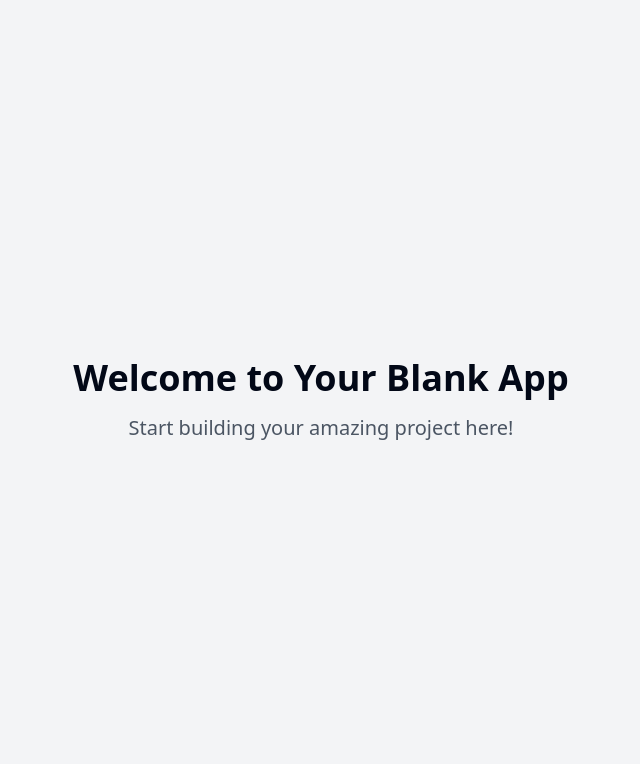
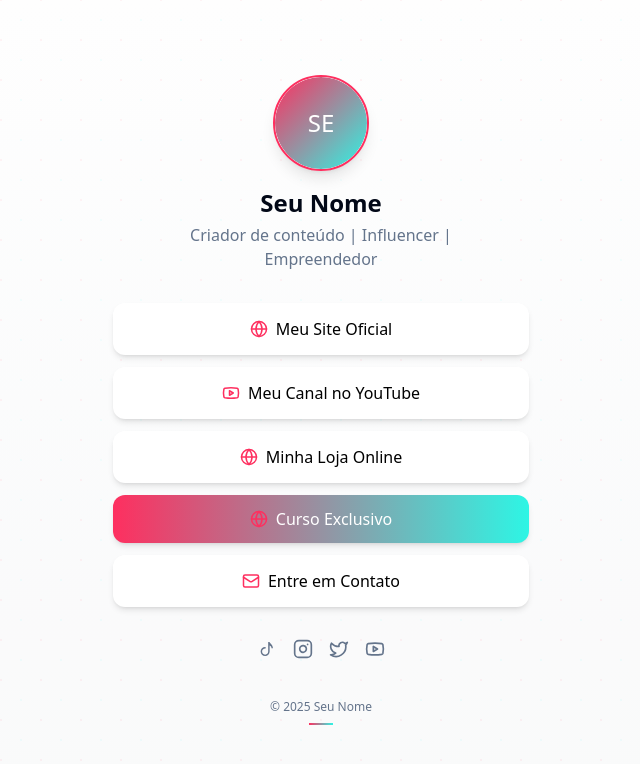
Before and after one commit to Danieloutliers/tiktok-bio-garden, a React (Vite) app: page / in a window 1280 px wide. Shown: the top 764 px of the page, without its empty margins (319-959 px from the left). Built offline with nearby package versions, Linux system fonts and the light colour scheme.

Commit message:
Add Linktree-like page
Implement a Linktree-like page for TikTok bio.

```diff
--- /dev/null
+++ b/src/components/LinkButton.tsx
@@ -0,0 +1,39 @@
+
+import { cn } from "@/lib/utils";
+import { HTMLAttributeAnchorTarget } from "react";
+
+interface LinkButtonProps {
+  href: string;
+  icon?: React.ReactNode;
+  label: string;
+  className?: string;
+  target?: HTMLAttributeAnchorTarget;
+}
+
+const LinkButton = ({
+  href,
+  icon,
+  label,
+  className,
+  target = "_blank"
+}: LinkButtonProps) => {
+  return (
+    <a
+      href={href}
+      target={target}
+      rel="noopener noreferrer"
+      className={cn(
+        "w-full flex items-center justify-center gap-2 px-4 py-3 mb-3 rounded-lg font-medium transition-all",
+        "bg-white text-black border-2 border-transparent",
+        "hover:bg-white/90 hover:border-primary hover:scale-[1.02] active:scale-[0.98]",
+        "shadow-md hover:shadow-lg",
+        className
+      )}
+    >
+      {icon && <span className="text-primary">{icon}</span>}
+      <span>{label}</span>
+    </a>
+  );
+};
+
+export default LinkButton;
--- /dev/null
+++ b/src/components/LinkTree.tsx
@@ -0,0 +1,21 @@
+
+import { ReactNode } from "react";
+import "../styles/linktree.css";
+
+interface LinkTreeProps {
+  children: ReactNode;
+  className?: string;
+}
+
+const LinkTree = ({ children, className = "" }: LinkTreeProps) => {
+  return (
+    <div className="min-h-screen w-full flex items-center justify-center relative bg-gradient-to-b from-white to-gray-50">
+      <div className="absolute inset-0 bg-tiktok-pattern"></div>
+      <div className={`relative max-w-md w-full px-4 py-8 ${className}`}>
+        {children}
+      </div>
+    </div>
+  );
+};
+
+export default LinkTree;
--- /dev/null
+++ b/src/components/Profile.tsx
@@ -0,0 +1,35 @@
+
+import { Avatar, AvatarFallback, AvatarImage } from "@/components/ui/avatar";
+import { cn } from "@/lib/utils";
+
+interface ProfileProps {
+  name: string;
+  description?: string;
+  avatarUrl?: string;
+  className?: string;
+}
+
+const Profile = ({
+  name,
+  description,
+  avatarUrl,
+  className
+}: ProfileProps) => {
+  return (
+    <div className={cn("flex flex-col items-center", className)}>
+      <Avatar className="h-24 w-24 mb-4 border-2 border-primary shadow-lg">
+        {avatarUrl ? (
+          <AvatarImage src={avatarUrl} alt={name} />
+        ) : (
+          <AvatarFallback className="text-2xl bg-gradient-to-br from-primary to-secondary text-white">
+            {name.substring(0, 2).toUpperCase()}
+          </AvatarFallback>
+        )}
+      </Avatar>
+      <h1 className="text-2xl font-bold mb-1 text-foreground">{name}</h1>
+      {description && <p className="text-muted-foreground text-center max-w-xs">{description}</p>}
+    </div>
+  );
+};
+
+export default Profile;
--- /dev/null
+++ b/src/components/SocialIcons.tsx
@@ -0,0 +1,36 @@
+
+import { cn } from "@/lib/utils";
+import { ReactNode } from "react";
+
+interface SocialLink {
+  href: string;
+  icon: ReactNode;
+  label: string;
+}
+
+interface SocialIconsProps {
+  links: SocialLink[];
+  className?: string;
+}
+
+const SocialIcons = ({ links, className }: SocialIconsProps) => {
+  return (
+    <div className={cn("flex justify-center gap-4 mt-4", className)}>
+      {links.map((link, index) => (
+        <a
+          key={index}
+          href={link.href}
+          target="_blank"
+          rel="noopener noreferrer"
+          className="text-muted-foreground hover:text-primary transition-colors"
+          aria-label={link.label}
+        >
+          <span className="sr-only">{link.label}</span>
+          {link.icon}
+        </a>
+      ))}
+    </div>
+  );
+};
+
+export default SocialIcons;
--- a/src/index.css
+++ b/src/index.css
@@ -13,16 +13,17 @@
     --popover: 0 0% 100%;
     --popover-foreground: 222.2 84% 4.9%;
 
-    --primary: 222.2 47.4% 11.2%;
+    /* TikTok-inspired colors */
+    --primary: 346 99% 59%; /* TikTok red #FE2C55 */
     --primary-foreground: 210 40% 98%;
 
-    --secondary: 210 40% 96.1%;
+    --secondary: 175 91% 57%; /* TikTok teal #25F4EE */
     --secondary-foreground: 222.2 47.4% 11.2%;
 
     --muted: 210 40% 96.1%;
     --muted-foreground: 215.4 16.3% 46.9%;
 
-    --accent: 210 40% 96.1%;
+    --accent: 175 91% 57%; /* TikTok teal #25F4EE */
     --accent-foreground: 222.2 47.4% 11.2%;
 
     --destructive: 0 84.2% 60.2%;
@@ -32,7 +33,7 @@
     --input: 214.3 31.8% 91.4%;
     --ring: 222.2 84% 4.9%;
 
-    --radius: 0.5rem;
+    --radius: 0.75rem;
 
     --sidebar-background: 0 0% 98%;
 
--- a/src/pages/Index.tsx
+++ b/src/pages/Index.tsx
@@ -1,13 +1,114 @@
-// Update this page (the content is just a fallback if you fail to update the page)
+
+import { Instagram, Youtube, Twitter, Mail, Globe } from "lucide-react";
+import LinkTree from "@/components/LinkTree";
+import Profile from "@/components/Profile";
+import LinkButton from "@/components/LinkButton";
+import SocialIcons from "@/components/SocialIcons";
 
 const Index = () => {
+  // Replace with your actual information
+  const profileInfo = {
+    name: "Seu Nome",
+    description: "Criador de conteúdo | Influencer | Empreendedor",
+    avatarUrl: "" // Add your profile image URL here
+  };
+
+  // Replace with your actual links
+  const links: {
+    label: string;
+    href: string;
+    icon?: React.ReactNode;
+    className?: string;
+  }[] = [
+    {
+      label: "Meu Site Oficial",
+      href: "https://seusite.com",
+      icon: <Globe size={18} />
+    },
+    {
+      label: "Meu Canal no YouTube",
+      href: "https://youtube.com/@seucanalaqui",
+      icon: <Youtube size={18} />
+    },
+    {
+      label: "Minha Loja Online",
+      href: "https://minhaloja.com",
+      icon: <Globe size={18} />
+    },
+    {
+      label: "Curso Exclusivo",
+      href: "https://meucurso.com",
+      icon: <Globe size={18} />,
+      className: "bg-gradient-to-r from-primary to-secondary text-white hover:from-primary/90 hover:to-secondary/90 border-none hover-pulse"
+    },
+    {
+      label: "Entre em Contato",
+      href: "mailto:seuemail@exemplo.com",
+      icon: <Mail size={18} />
+    }
+  ];
+
+  // Replace with your actual social media links
+  const socialLinks = [
+    {
+      label: "TikTok",
+      href: "https://tiktok.com/@seuusuario",
+      icon: (
+        <svg width="20" height="20" viewBox="0 0 24 24" fill="none" xmlns="http://www.w3.org/2000/svg">
+          <path d="M16.6 5.82C18.06 7.2 19.1 9.08 19.1 11.1H17.4C17.4 9.64 16.52 8.38 15.16 7.84V15.1C15.16 18.08 12.74 20.5 9.76 20.5C6.78 20.5 4.36 18.08 4.36 15.1C4.36 12.12 6.78 9.7 9.76 9.7C9.96 9.7 10.14 9.72 10.34 9.74V11.5C10.14 11.48 9.96 11.44 9.76 11.44C7.74 11.44 6.1 13.08 6.1 15.1C6.1 17.12 7.74 18.76 9.76 18.76C11.78 18.76 13.42 17.12 13.42 15.1V3.5H15.16C15.16 3.5 15.16 3.88 15.16 3.96C15.16 4.3 16.04 5.18 16.6 5.82Z" fill="currentColor" />
+        </svg>
+      )
+    },
+    {
+      label: "Instagram",
+      href: "https://instagram.com/seuusuario",
+      icon: <Instagram size={20} />
+    },
+    {
+      label: "Twitter",
+      href: "https://twitter.com/seuusuario",
+      icon: <Twitter size={20} />
+    },
+    {
+      label: "YouTube",
+      href: "https://youtube.com/@seucanal",
+      icon: <Youtube size={20} />
+    }
+  ];
+
   return (
-    <div className="min-h-screen flex items-center justify-center bg-gray-100">
-      <div className="text-center">
-        <h1 className="text-4xl font-bold mb-4">Welcome to Your Blank App</h1>
-        <p className="text-xl text-gray-600">Start building your amazing project here!</p>
+    <LinkTree>
+      <div className="profile-animation">
+        <Profile
+          name={profileInfo.name}
+          description={profileInfo.description}
+          avatarUrl={profileInfo.avatarUrl}
+          className="mb-8"
+        />
       </div>
-    </div>
+
+      <div className="space-y-3">
+        {links.map((link, index) => (
+          <div key={index} className="link-animation">
+            <LinkButton
+              href={link.href}
+              label={link.label}
+              icon={link.icon}
+              className={link.className}
+            />
+          </div>
+        ))}
+      </div>
+
+      <SocialIcons links={socialLinks} className="mt-8" />
+
+      <div className="text-center mt-10">
+        <p className="text-xs text-muted-foreground">© {new Date().getFullYear()} {profileInfo.name}</p>
+        <div className="mt-2 flex items-center justify-center">
+          <div className="h-0.5 w-6 bg-gradient-to-r from-primary to-secondary"></div>
+        </div>
+      </div>
+    </LinkTree>
   );
 };
 
--- /dev/null
+++ b/src/styles/linktree.css
@@ -0,0 +1,60 @@
+
+@keyframes fadeIn {
+  from {
+    opacity: 0;
+    transform: translateY(10px);
+  }
+  to {
+    opacity: 1;
+    transform: translateY(0);
+  }
+}
+
+.link-animation {
+  animation: fadeIn 0.5s ease forwards;
+  opacity: 0;
+}
+
+.link-animation:nth-child(1) { animation-delay: 0.1s; }
+.link-animation:nth-child(2) { animation-delay: 0.2s; }
+.link-animation:nth-child(3) { animation-delay: 0.3s; }
+.link-animation:nth-child(4) { animation-delay: 0.4s; }
+.link-animation:nth-child(5) { animation-delay: 0.5s; }
+.link-animation:nth-child(6) { animation-delay: 0.6s; }
+.link-animation:nth-child(7) { animation-delay: 0.7s; }
+.link-animation:nth-child(8) { animation-delay: 0.8s; }
+
+@keyframes pulse {
+  0% {
+    box-shadow: 0 0 0 0 rgba(254, 44, 85, 0.4);
+  }
+  70% {
+    box-shadow: 0 0 0 10px rgba(254, 44, 85, 0);
+  }
+  100% {
+    box-shadow: 0 0 0 0 rgba(254, 44, 85, 0);
+  }
+}
+
+.hover-pulse:hover {
+  animation: pulse 1.5s infinite;
+}
+
+.tiktok-gradient {
+  background: linear-gradient(90deg, #25F4EE 0%, #FE2C55 100%);
+}
+
+.profile-animation {
+  animation: fadeIn 0.5s ease forwards;
+}
+
+.bg-tiktok-pattern {
+  background-color: #fafafa;
+  background-image:
+    radial-gradient(#25F4EE 1px, transparent 1px),
+    radial-gradient(#FE2C55 1px, transparent 1px);
+  background-size: 40px 40px;
+  background-position: 0 0, 20px 20px;
+  background-attachment: fixed;
+  opacity: 0.05;
+}
```
